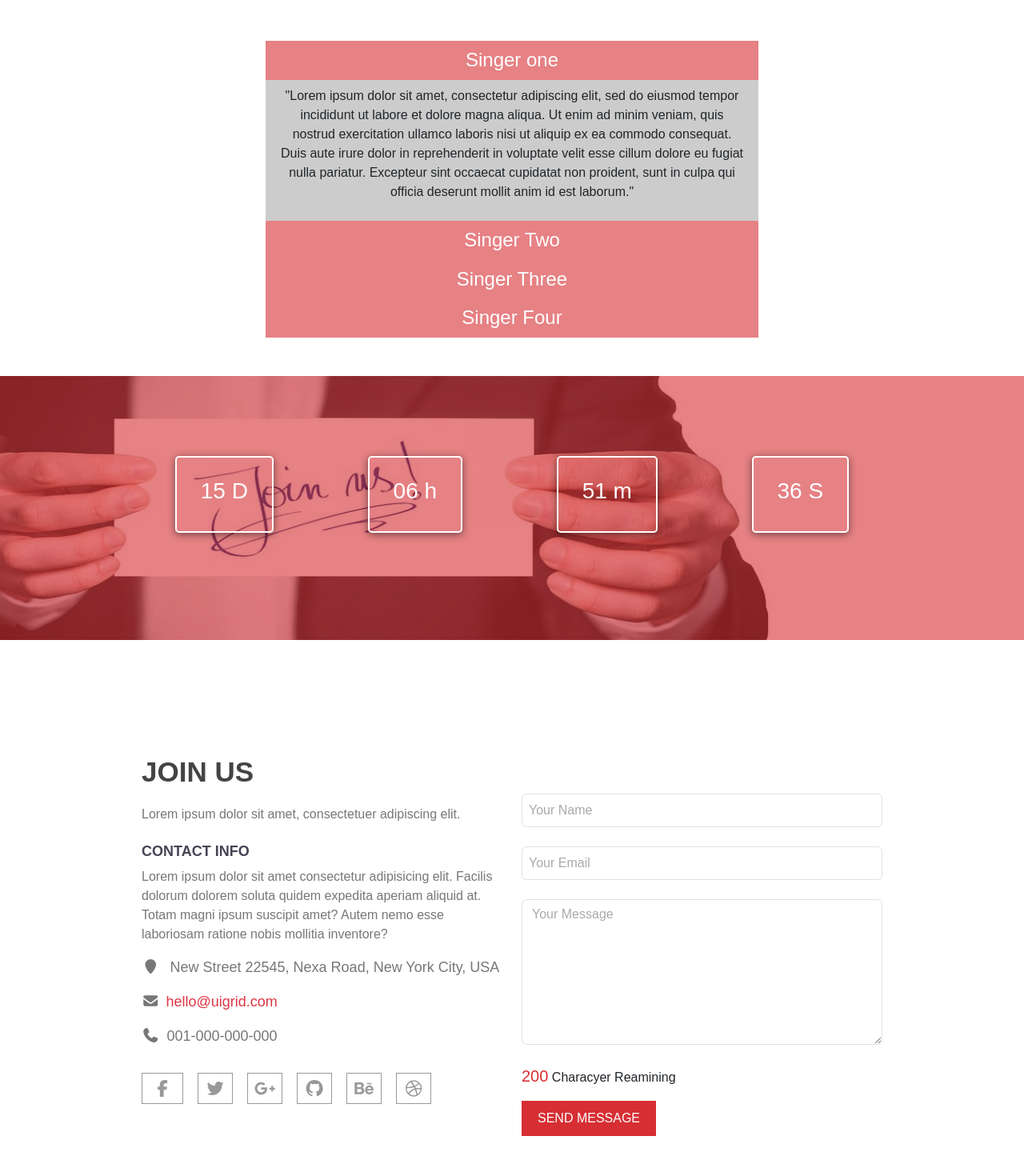
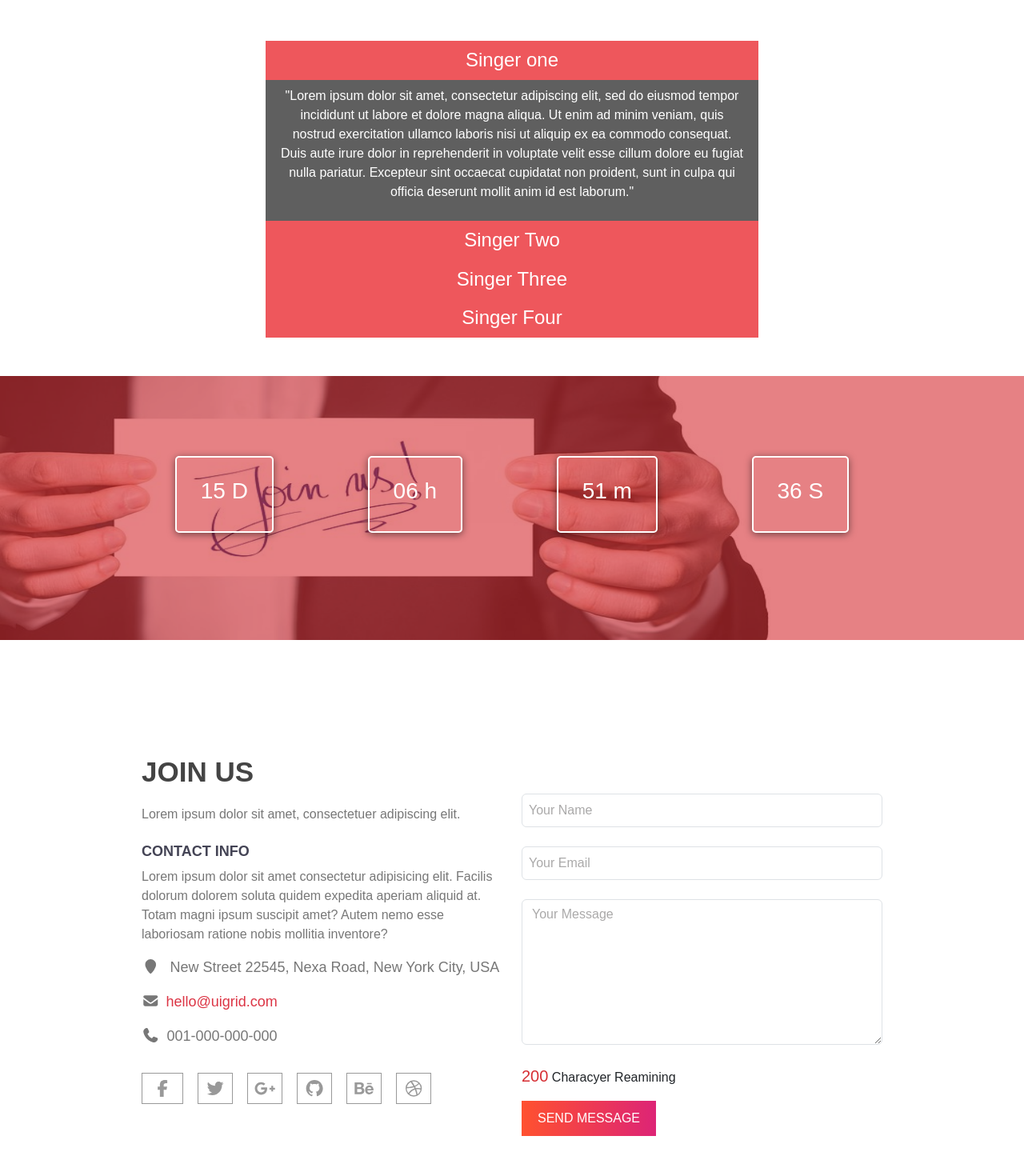
Before and after one commit to Ahmed-Sallam22/Egyptiom-Party, a plain HTML site: page index.html in a window 1280 px wide. Shown: the part 705-2160 px from the top of the page at 80% size. Drawn offline with Linux system fonts and the light colour scheme.

Commit message:
Add files via upload
Edit Colored

```diff
--- a/Css/style.css
+++ b/Css/style.css
@@ -161,15 +161,16 @@ color: brown;
 
   #singers h4{
     cursor: pointer;
-    background-color:rgba(214, 46, 51, 0.6);
+    background-color: #ee575c;
     padding: 10px;
   }
   #singers div{
     display: none;
-    background-color: #ccc;
+    color: white;
+    background-color:#5f5f5f;
   }
   .button{
-    background-color: #D62E33;
+    background:linear-gradient(to right ,#FF512F ,#DD2476);
     color: #fff;
     padding: 10px 20px;
     border-radius: 0;
@@ -180,10 +181,14 @@ color: brown;
     -moz-transition: all 500ms ease;
     -ms-transition: all 500ms ease;
     -o-transition: all 500ms ease;
+    -webkit-border-radius: 0;
+    -moz-border-radius: 0;
+    -ms-border-radius: 0;
+    -o-border-radius: 0;
 }
 
   .button:hover{
-    background-color: #872124;
+   background:linear-gradient(to right ,#DD2476,#FF512F);;
   }
   .form-control::placeholder{
     color: #aaa9a9 !important;
@@ -252,7 +257,16 @@ svg:hover{
     right: 30px;
     z-index: 999;
     display: none;
-    background-color: #D62E33;
+    background:linear-gradient(to top , #D62E33 ,#8d2024);
+    animation: routate 5s alternate infinite;
+    -webkit-animation: routate 5s alternate infinite;
+}
+@keyframes routate {
+  to{
+    filter:hue-rotate(2turn);
+    -webkit-filter:hue-rotate(2turn);
+}
+
 }
 #Counter{
     background-image: url(../Img/invitation-2508607__340.jpg);
```
